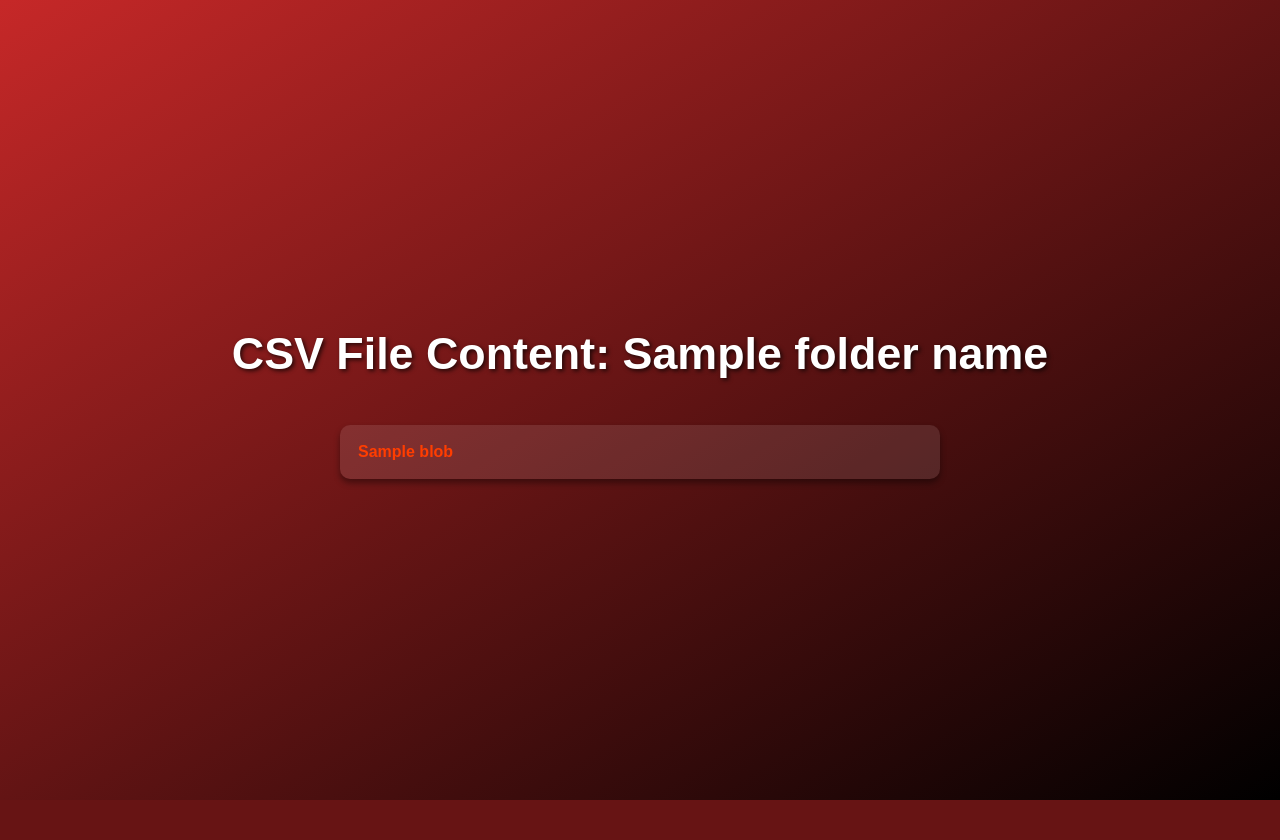
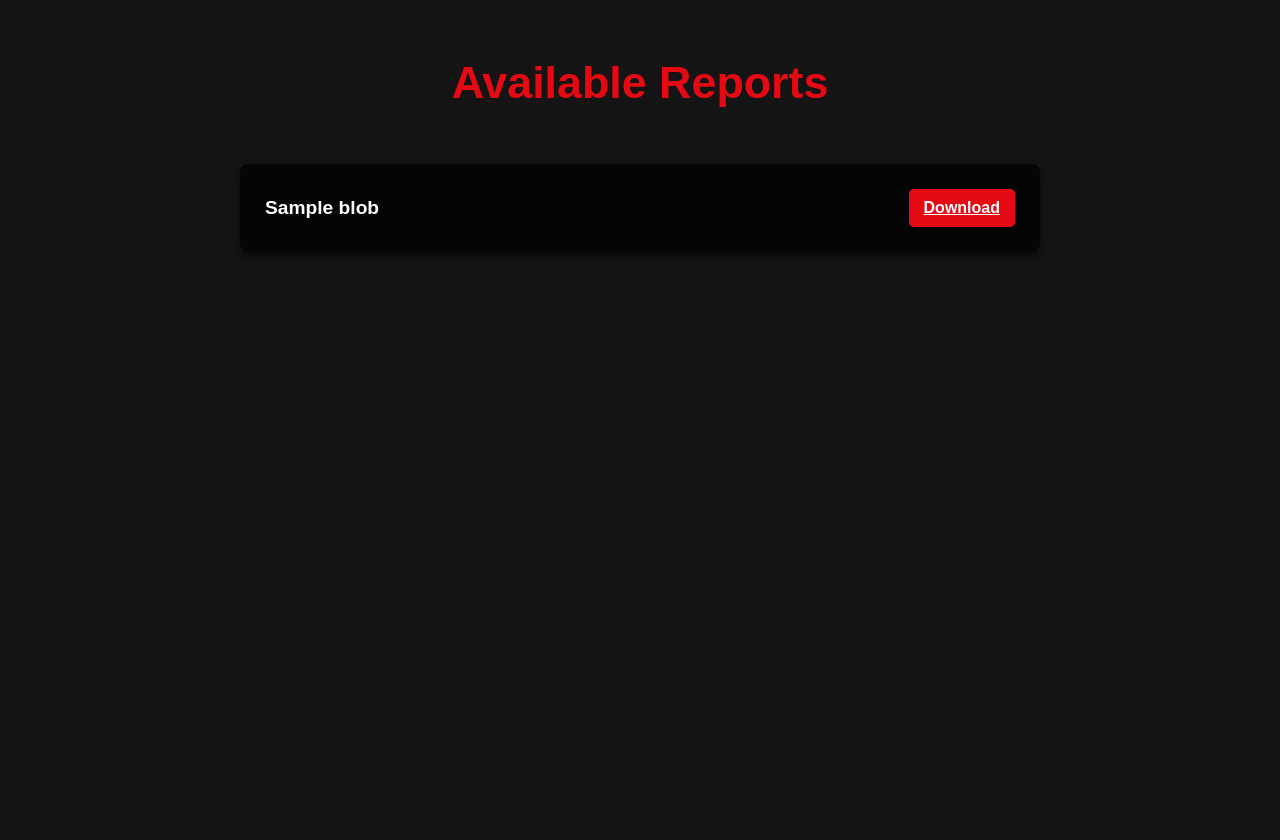
Before and after one commit to tharunkunuthuru/application-part, a Flask app: template templates/folder.html in a window 1280 px wide. Before the commit the page ends 800 px from the top, so only its background shows below. Run offline with Flask 2, Linux system fonts and the light colour scheme; the template is opened without the code that fills it: most values are stand-ins (such as "Sample title", 1, 10 or a date in 2020).

Commit message:
Update folder.html

```diff
--- a/templates/folder.html
+++ b/templates/folder.html
@@ -1,65 +1,82 @@
 <!DOCTYPE html>
 <html>
 <head>
-    <title>CSV File Content: {{ folder_name }}</title>
+    <title>Reports</title>
     <style>
         body {
-            font-family: 'Montserrat', sans-serif; /* Modern font choice */
-            background: linear-gradient(to bottom right, #c62828, #000000); /* Red/black gradient */
-            color: #fff; /* White text */
+            font-family: Arial, sans-serif; /* Netflix-like font */
+            background-color: #141414; /* Dark background */
+            color: white;
             margin: 0;
             display: flex;
             flex-direction: column;
-            justify-content: center;
             align-items: center;
             min-height: 100vh;
+            padding: 20px; /* Add some padding for visual comfort */
         }
 
         h2 {
             text-align: center;
-            margin-bottom: 30px;
+            margin-bottom: 40px;
             font-size: 2.8em;
-            text-shadow: 2px 2px 4px rgba(0, 0, 0, 0.7); /* Stronger shadow */
+            color: #e50914; /* Netflix red */
         }
 
         ul {
             list-style: none;
             padding: 0;
             width: 80%;
-            max-width: 600px;
+            max-width: 800px; /* Wider for better report display */
         }
 
         li {
-            background-color: rgba(255, 255, 255, 0.1); /* Subtle white bg */
-            padding: 18px;
-            margin-bottom: 15px;
-            border-radius: 10px;
-            box-shadow: 0 4px 6px rgba(0, 0, 0, 0.4); /* Enhanced shadow */
-            transition: transform 0.3s ease, box-shadow 0.3s ease;
+            background-color: rgba(0, 0, 0, 0.75); /* Darker background for reports */
+            padding: 25px;
+            margin-bottom: 20px;
+            border-radius: 8px;
+            box-shadow: 0 4px 6px rgba(0, 0, 0, 0.5); /* Subtle shadow */
+            transition: transform 0.2s, box-shadow 0.2s; /* Smoother transitions */
+            display: flex; /* Use flexbox for layout */
+            justify-content: space-between; /* Align items on opposite ends */
+            align-items: center;
         }
 
         li:hover {
-            transform: translateY(-5px) scale(1.02); /* Lift and slight scale on hover */
-            box-shadow: 0 6px 8px rgba(0, 0, 0, 0.5);
+            transform: translateY(-3px);
+            box-shadow: 0 6px 8px rgba(0, 0, 0, 0.6);
         }
 
-        a {
-            text-decoration: none;
-            color: #ff3d00; /* Bright red links */
+        .report-name {
+            font-size: 1.2em;
             font-weight: bold;
-            transition: color 0.3s ease;
+            color: white;
+            margin-right: 20px; /* Space between name and button */
         }
 
-        a:hover {
-            color: #ffcdd2; /* Light red on hover */
+        .download-button {
+            background-color: #e50914; /* Netflix red */
+            color: white;
+            padding: 10px 15px;
+            border: none;
+            border-radius: 5px;
+            cursor: pointer;
+            font-weight: bold;
+            transition: background-color 0.2s;
+        }
+
+        .download-button:hover {
+            background-color: #b90710; /* Darker red on hover */
         }
     </style>
 </head>
 <body>
-    <h2>CSV File Content: {{ folder_name }}</h2>
+    <h2>Available Reports</h2>
     <ul>
         {% for blob in blobs %}
-            <li><a href="/download/{{ blob.name }}">{{ blob.name }}</a></li>
+            <li>
+                <span class="report-name">{{ blob.name }}</span>
+                <a href="/download/{{ blob.name }}" class="download-button">Download</a>
+            </li>
         {% endfor %}
     </ul>
 </body>
```
